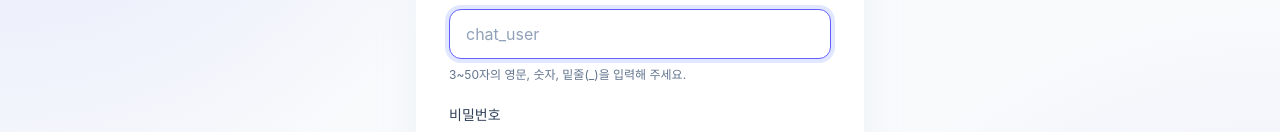
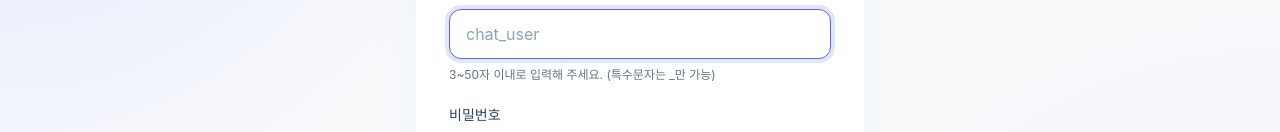
Before and after one commit to bangahee/ChatFlow, a React (Vite) app: page /register in a window 1280 px wide. Shown: the part 292-424 px from the top of the page. Built offline with nearby package versions, Linux system fonts and the light colour scheme; no server answers.

Commit message:
feat(auth): 회원가입 아이디 안내 힌트 문구 수정

```diff
--- a/src/pages/RegisterPage.tsx
+++ b/src/pages/RegisterPage.tsx
@@ -85,7 +85,7 @@ export function RegisterPage() {
           autoFocus
           value={username}
           error={fieldErrors.username}
-          hint="3~50자의 영문, 숫자, 밑줄(_)을 입력해 주세요."
+          hint="3~50자 이내로 입력해 주세요. (특수문자는 _만 가능)"
           placeholder="chat_user"
           onKeyDown={handleUsernameKeyDown}
           onChange={(event) => {
```
